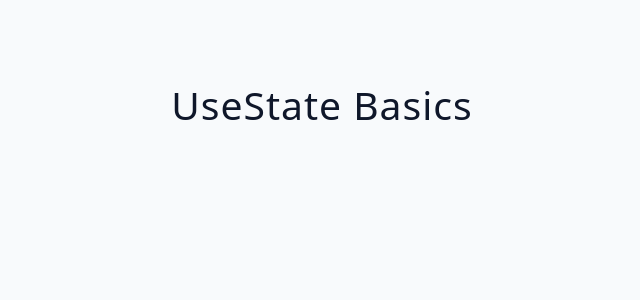
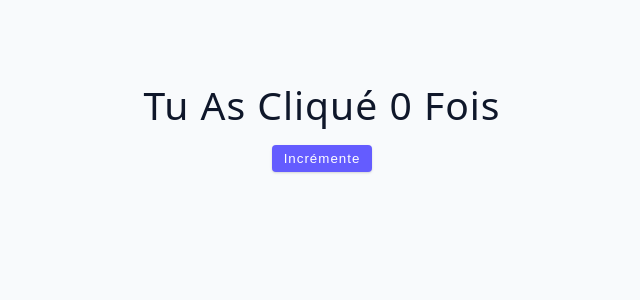
Before and after one commit to BambaThiam/React, a React (Vite) app in the folder 03-React avancé/: page / in a window 1280 px wide. Shown: the top 300 px of the page, without its empty margins (318-958 px from the left). Built offline with nearby package versions, Linux system fonts and the light colour scheme.

Commit message:
usestate-basics-end

```diff
--- a/03-React avancé/src/tutorial/01-useState/starter/02-useState-basics.jsx
+++ b/03-React avancé/src/tutorial/01-useState/starter/02-useState-basics.jsx
@@ -1,5 +1,26 @@
+import { useState } from 'react'
+
 const UseStateBasics = () => {
-  return <h2>useState basics</h2>;
-};
+  // const value = useState('Bamba')[0]
+  // const handler = useState('Bamba')[1]
+  // console.log(value)
+  // console.log(handler)
 
-export default UseStateBasics;
+  let [count, setCount] = useState(0)
+  console.log(typeof count)
+
+  const handleClick = () => {
+    setCount(count + 1)
+  }
+
+  return (
+    <div>
+      <h2>Tu as cliqué {count} fois</h2>
+      <button type="button" className="btn" onClick={handleClick}>
+        Incrémente
+      </button>
+    </div>
+  )
+}
+
+export default UseStateBasics
```
